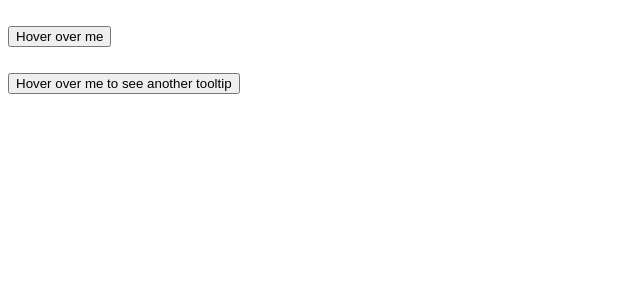
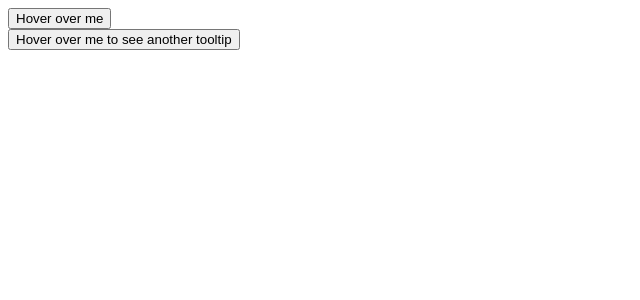
Before and after one commit to acciojob/react-composition-3-6395728950, a React app: page / in a window 1280 px wide. Shown: the top 300 px of the page, without its empty margins (0-640 px from the left). Built offline with nearby package versions, Linux system fonts and the light colour scheme.

Commit message:
with chat support

```diff
--- a/src/components/Tooltip.js
+++ b/src/components/Tooltip.js
@@ -1,27 +1,22 @@
-import React, { useState } from 'react'
+import React, { useState } from 'react';
 
-const Tooltip = ({text,children}) => {
-    const[show,setShow] = useState(false);
-  return (
-    <h2
-    onMouseEnter={()=>setShow(true)}
-    onMouseLeave={()=>setShow(false)}
-   className='tooltip'
-    >
+const Tooltip = ({ text, children }) => {
+    const [show, setShow] = useState(false);
 
-   {
-    show &&(
-        <div className='tooltiptext'>
-            {text}
+    return (
+        <div
+            onMouseEnter={() => setShow(true)}
+            onMouseLeave={() => setShow(false)}
+            className='tooltip'
+        >
+            {children}
+            {show && (
+                <div className='tooltiptext'>
+                    {text}
+                </div>
+            )}
         </div>
-    )
-   }
-    <div className='tooltiptext'>
-      {children}
-    </div>
-
-    </h2>
-  )
+    );
 }
 
-export default Tooltip
+export default Tooltip;
```
